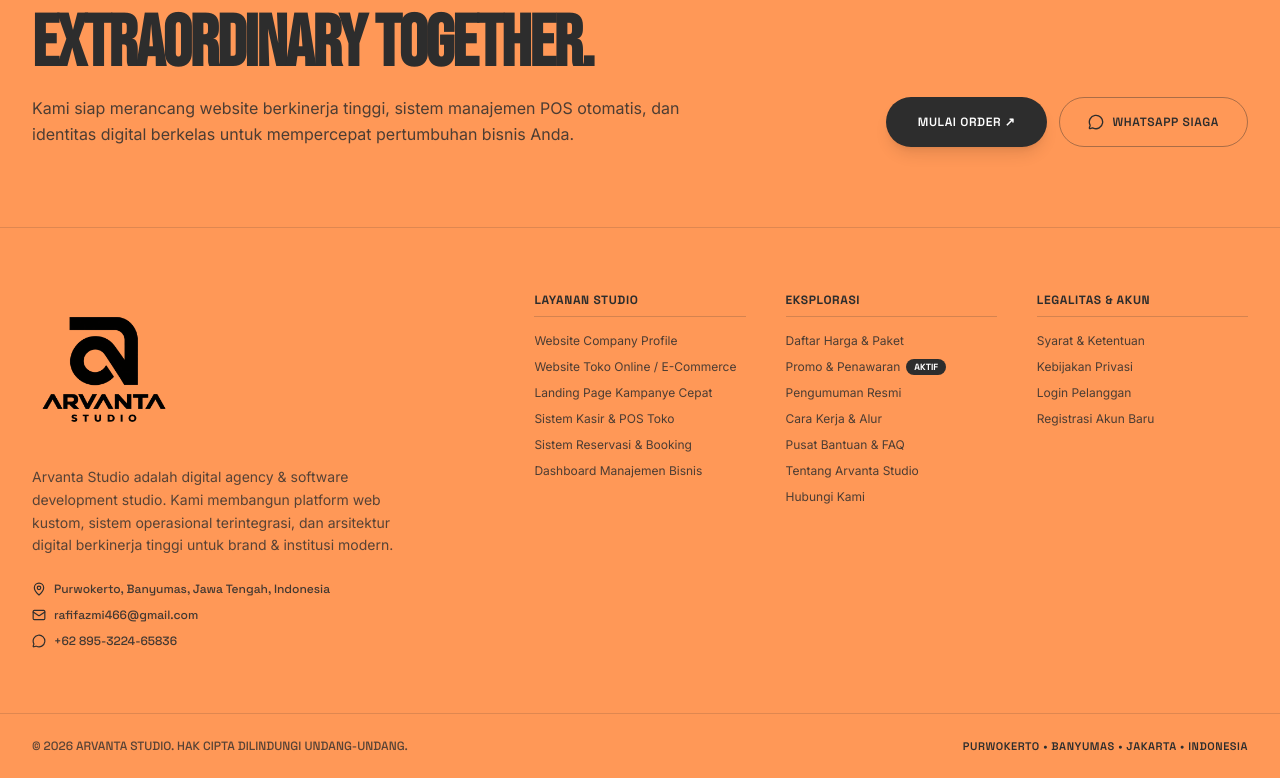
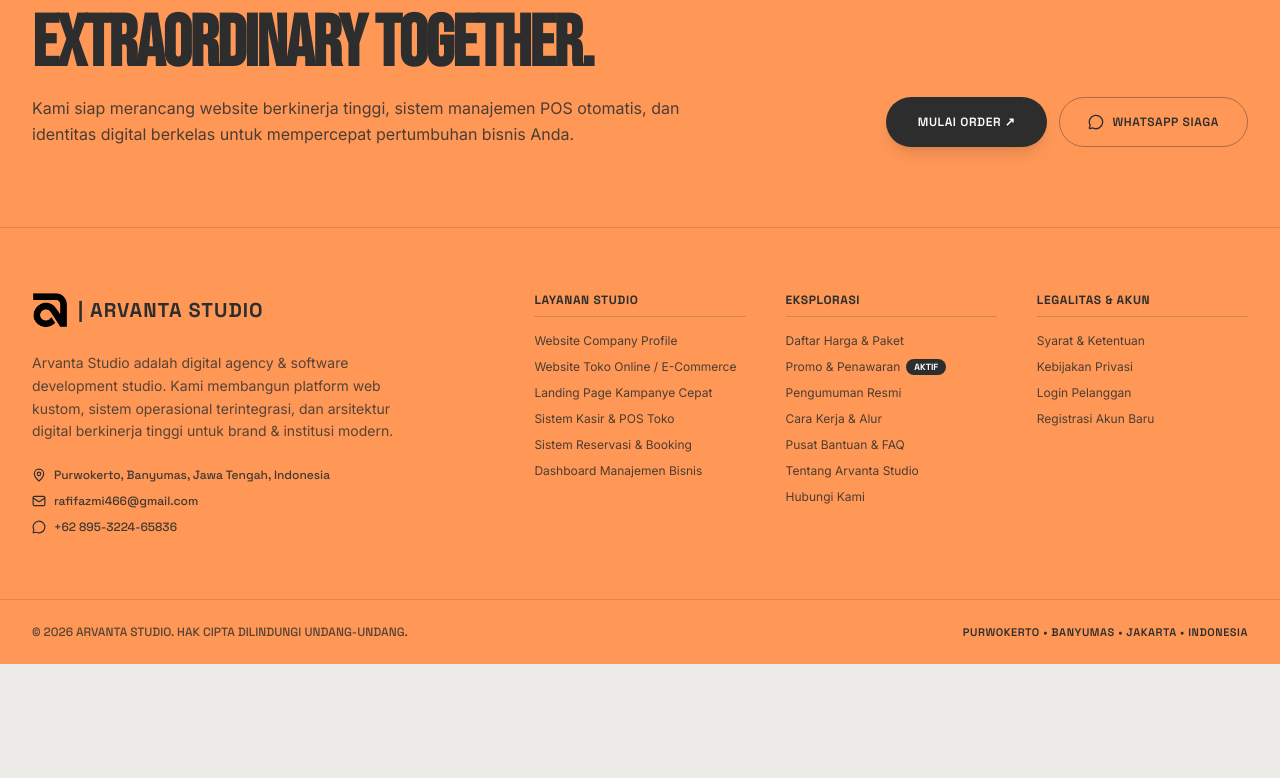
Before and after one commit to FabianRafif/arvantastudioid, a Next.js app: page / in a window 1280 px wide. Shown: the part 6613-7391 px from the top of the page. After the commit the page ends 7277 px from the top, so only its background shows below. Built offline with nearby package versions, Linux system fonts and the light colour scheme; no server answers; the database is empty.

Commit message:
fix(footer): use horizontal logo lockup with symbol icon and ' | ARVANTA STUDIO ' text

```diff
--- a/components/Footer.tsx
+++ b/components/Footer.tsx
@@ -47,15 +47,18 @@ export default function Footer() {
         <div className="grid grid-cols-1 md:grid-cols-2 lg:grid-cols-5 gap-10">
           {/* Studio Brand Col */}
           <div className="lg:col-span-2 space-y-4">
-            <Link href="/" className="inline-block group" aria-label="Arvanta Studio">
+            <Link href="/" className="inline-flex items-center gap-2.5 group" aria-label="Arvanta Studio">
               {/* eslint-disable-next-line @next/next/no-img-element */}
               <img
-                src="/images/arvanta-logo-dark.png"
-                alt="Arvanta Studio"
-                width={160}
-                height={160}
-                className="w-32 sm:w-36 h-auto object-contain transition-transform duration-200 group-hover:scale-105"
+                src="/images/arvanta-symbol-dark.png"
+                alt="Arvanta Studio Symbol"
+                width={40}
+                height={40}
+                className="w-8 h-8 sm:w-9 sm:h-9 object-contain transition-transform duration-200 group-hover:scale-105 shrink-0"
               />
+              <span className="text-lg sm:text-xl font-bold tracking-wider font-space text-[#2D2D2D]">
+                | ARVANTA STUDIO
+              </span>
             </Link>
 
             <p className="text-xs sm:text-sm text-[#2D2D2D]/80 leading-relaxed max-w-sm pt-2 font-sans">
```
